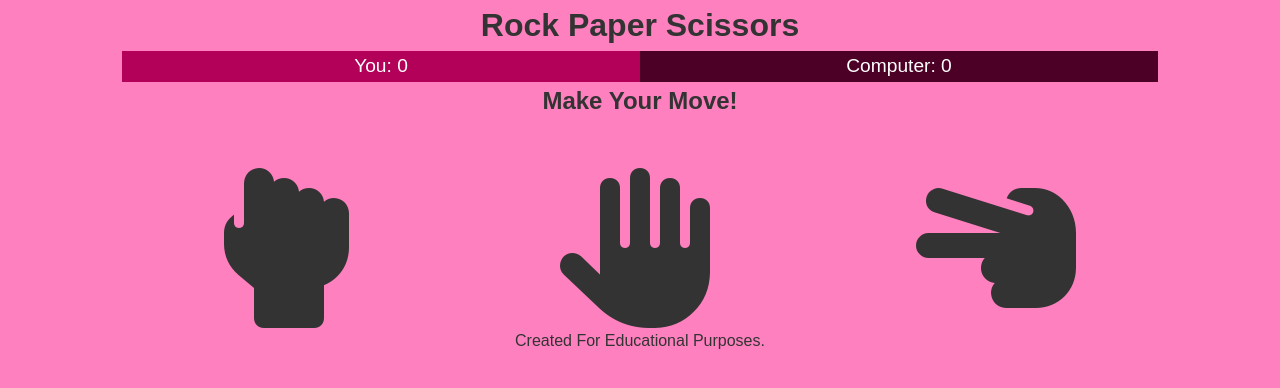
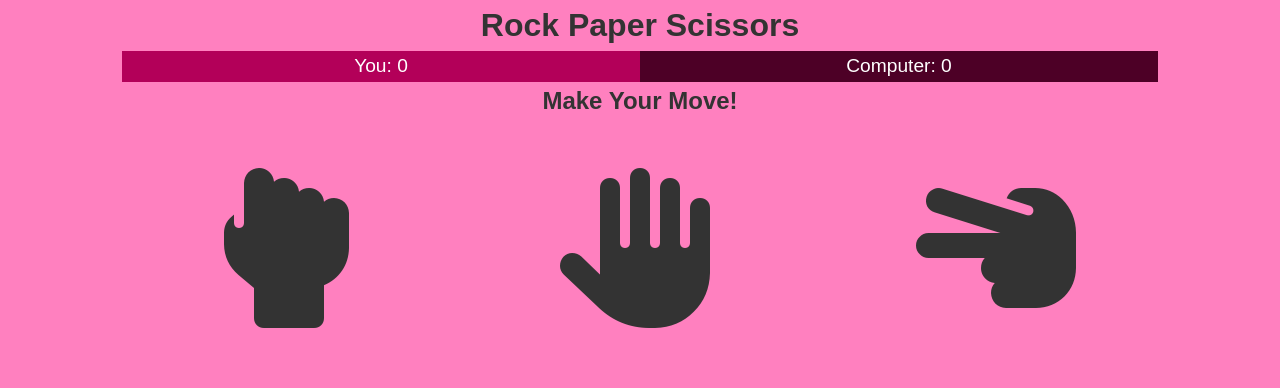
Before and after one commit to chloekeenan/Project-2, a plain HTML site: page index.html in a window 1280 px wide. Drawn offline with Linux system fonts and the light colour scheme.

Commit message:
remove footer for html error

```diff
--- a/index.html
+++ b/index.html
@@ -42,5 +42,5 @@
     <script src="assets/js/script.js"></script>
 
 </body>
-<footer>Created For Educational Purposes.</footer>
+
 </html>
```
Also changed, not shown: 1 other file.
